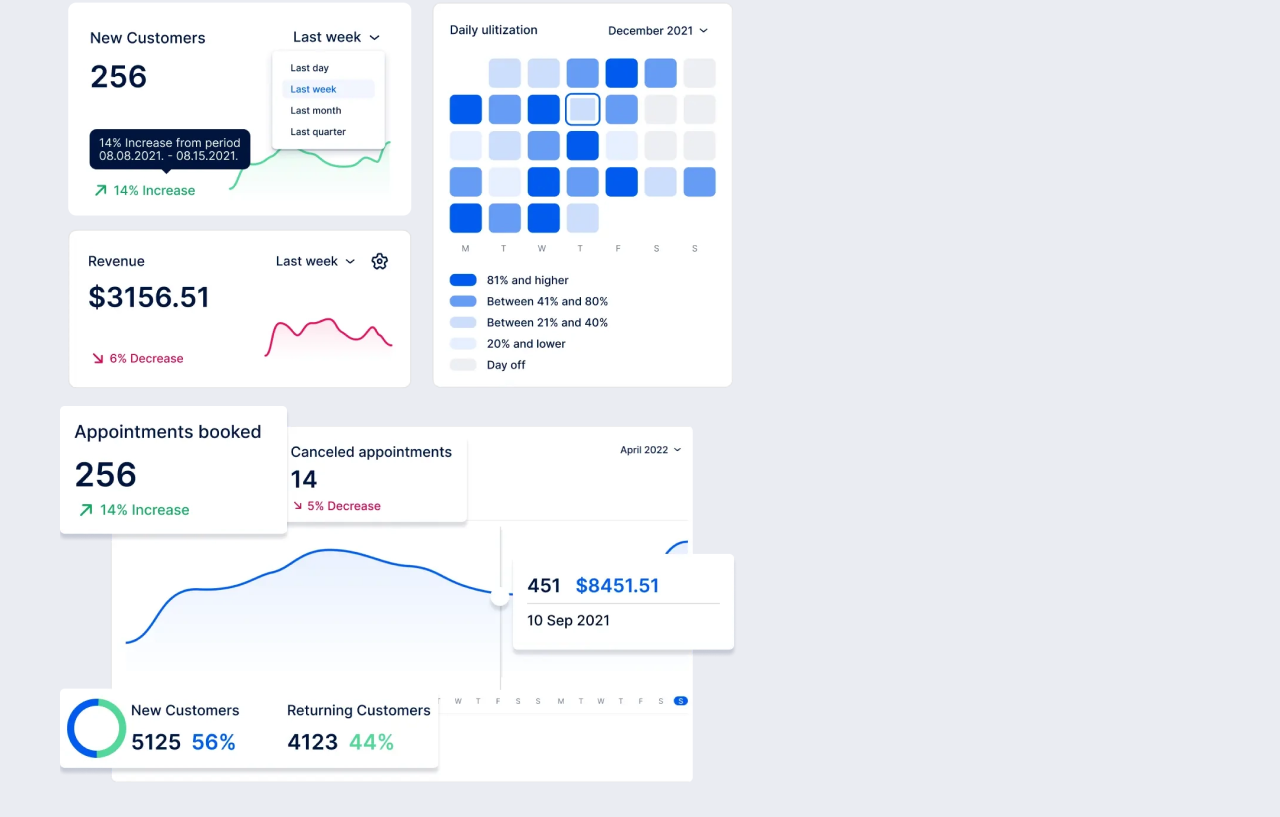
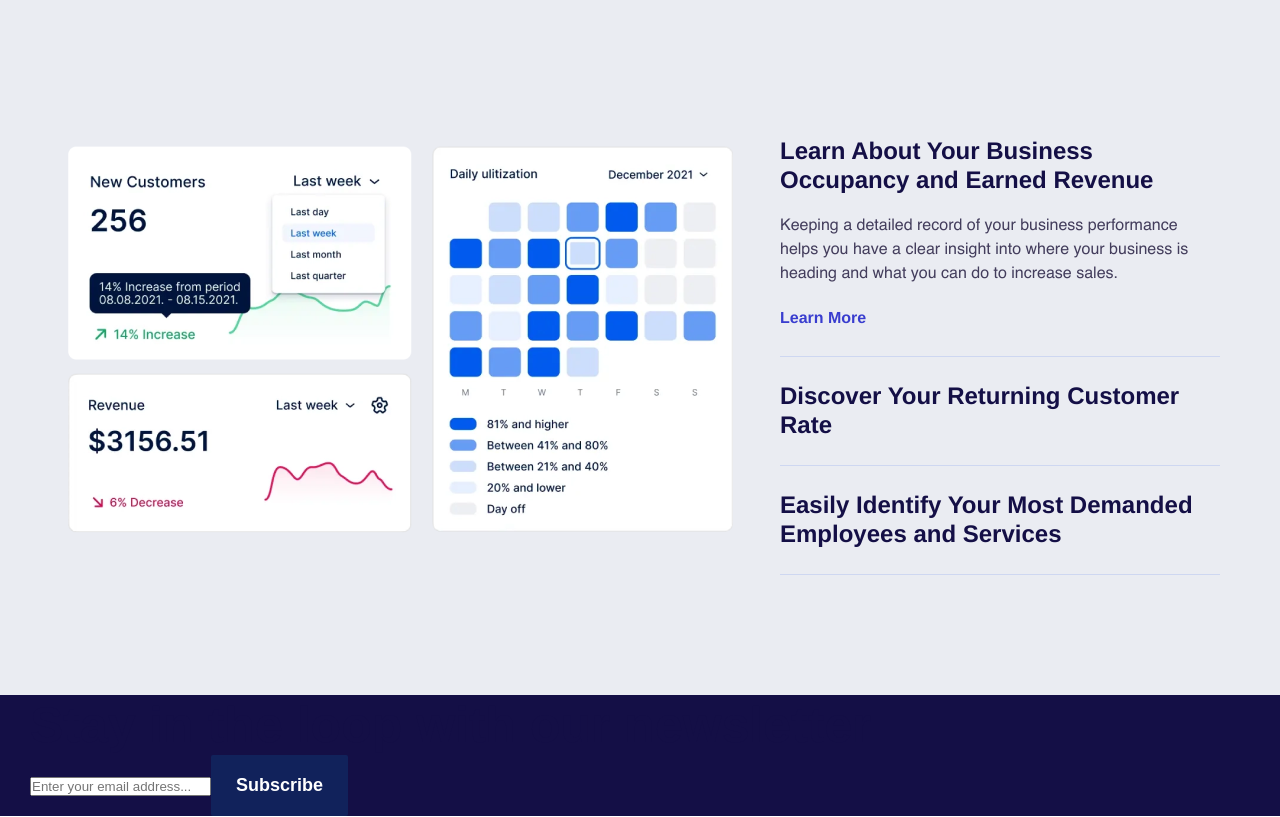
Before and after one commit to bmilcs/interview-test-project, a React (Vite) app: page / in a window 1280 px wide. Shown: the part 3460-4277 px from the top of the page. Built offline with nearby package versions, Linux system fonts and the light colour scheme.

Commit message:
Add basic functionality to features carousel

```diff
--- a/src/components/Features/Features.css
+++ b/src/components/Features/Features.css
@@ -0,0 +1,52 @@
+.features {
+  padding-block: 120px;
+
+  display: flex;
+  align-items: center;
+  gap: 40px;
+}
+
+.features__img-wrapper {
+  position: relative;
+}
+
+.features__img-wrapper img {
+  width: 100%;
+  object-fit: contain;
+  display: none;
+}
+
+.features__img-wrapper img.active-image {
+  display: block;
+}
+
+.features__content {
+  max-width: 440px;
+}
+
+.features__feature {
+  padding-block: 25px;
+  border-bottom: 1px solid var(--clr-neutral-200);
+}
+
+.features__feature p {
+  font-size: 16px;
+  line-height: 24px;
+  padding-block: 20px;
+}
+
+.features__feature a,
+.features__feature a:visited,
+.features__feature:focus {
+  color: var(--clr-link-light);
+}
+
+.features__feature:hover {
+  color: var(--clr-link-dark);
+}
+
+@media (max-width: 1060px) {
+  .features {
+    flex-direction: column;
+  }
+}
--- a/src/components/Features/Features.jsx
+++ b/src/components/Features/Features.jsx
@@ -1,46 +1,91 @@
+import { useState } from "react";
 import featureImg1 from "../../images/feature-1.png";
 import featureImg2 from "../../images/feature-2.png";
 import featureImg3 from "../../images/feature-3.png";
 import "./Features.css";
 
 function Features() {
+  const [activeSlide, setActiveSlide] = useState(0);
+
   return (
     <section className="bg-light">
       <div className="column-small features">
         <div className="features__img-wrapper">
-          <img src={featureImg1} alt="" />
-          <img src={featureImg2} alt="" />
-          <img src={featureImg3} alt="" />
+          <img
+            src={featureImg1}
+            alt="Business Occupancy and Earned Revenue"
+            className={activeSlide === 0 ? "active-image" : ""}
+          />
+          <img
+            src={featureImg2}
+            alt="Returning Customer Rate"
+            className={activeSlide === 1 ? "active-image" : ""}
+          />
+          <img
+            src={featureImg3}
+            alt="Most Demanded Employees and Services"
+            className={activeSlide === 2 ? "active-image" : ""}
+          />
         </div>
+
         <div className="features__content">
           <div className="features__status-bar"></div>
           <div className="features__text-wrapper">
-            <div className="features__feature">
+            <div
+              className="features__feature"
+              onClick={() => setActiveSlide(0)}
+            >
               <h4>Learn About Your Business Occupancy and Earned Revenue</h4>
+              {activeSlide === 0 ? (
+                <>
                   <p>
-                Keeping a detailed record of your business performance helps you
-                have a clear insight into where your business is heading and
-                what you can do to increase sales.
+                    Keeping a detailed record of your business performance helps
+                    you have a clear insight into where your business is heading
+                    and what you can do to increase sales.
                   </p>
                   <a href="#">Learn More</a>
+                </>
+              ) : (
+                ""
+              )}
             </div>
-            <div className="features__feature">
+
+            <div
+              className="features__feature"
+              onClick={() => setActiveSlide(1)}
+            >
               <h4>Discover Your Returning Customer Rate</h4>
+              {activeSlide === 1 ? (
+                <>
                   <p>
-                Calendio dashboard reveals you the number of new customers and
-                the percentage of your returning customers, so you can always
-                know your retention rate.
+                    Calendio dashboard reveals you the number of new customers
+                    and the percentage of your returning customers, so you can
+                    always know your retention rate.
                   </p>
                   <a href="#">Learn More</a>
+                </>
+              ) : (
+                ""
+              )}
             </div>
-            <div className="features__feature">
+
+            <div
+              className="features__feature"
+              onClick={() => setActiveSlide(2)}
+            >
               <h4>Easily Identify Your Most Demanded Employees and Services</h4>
+              {activeSlide === 2 ? (
+                <>
                   <p>
-                Under the performance section in the Calendio dashboard, you can
-                see how many bookings each employee had and how much revenue
-                they generated over the period you set.
+                    Under the performance section in the Calendio dashboard, you
+                    can see how many bookings each employee had and how much
+                    revenue they generated over the period you set.
                   </p>
                   <a href="#">Learn More</a>
+                </>
+              ) : (
+                ""
+              )}
             </div>
           </div>
         </div>
--- a/src/index.css
+++ b/src/index.css
@@ -25,7 +25,8 @@
 
   --border-radius-100: 2px;
 
-  --clr-link: var(--clr-blue-300);
+  --clr-link-dark: var(--clr-blue-300);
+  --clr-link-light: var(--clr-blue-100);
 
   /* font */
   --ff-primary: Helvetica, "Arial", sans-serif;
@@ -74,7 +75,7 @@ a:visited,
 a:focus {
   text-decoration: none;
   font-weight: bold;
-  color: var(--clr-link);
+  color: var(--clr-link-dark);
 }
 
 h1,
@@ -97,3 +98,8 @@ h3 {
   font-size: 40px;
   line-height: 48px;
 }
+
+h4 {
+  font-size: 24px;
+  line-height: 28.8px;
+}
```
Lines whose indentation alone changed are shown as unchanged.
